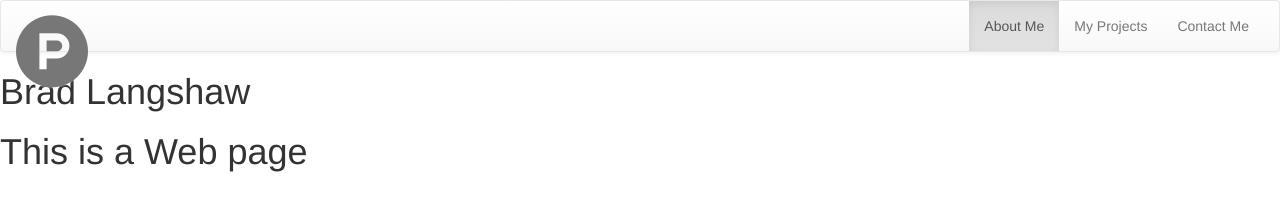
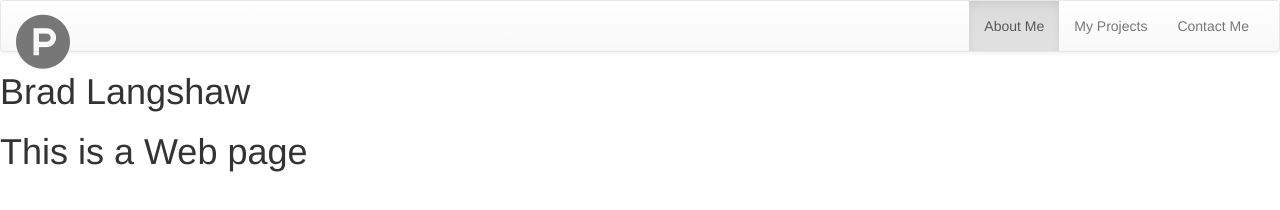
Before and after one commit to brad-langshaw/COMP1073-Lesson-4, a plain HTML site: page index.html in a window 1280 px wide. Drawn offline with Linux system fonts and the light colour scheme.

Commit message:
not right yet

```diff
--- a/index.html
+++ b/index.html
@@ -25,7 +25,7 @@
 					<span class="icon-bar"></span>
 					<span class="icon-bar"></span>
 				</button>
-				<a class="navbar-brand" href="#"><i class="fa fa-product-hunt fa-4x"></i></a>
+				<a class="navbar-brand" href="#"><i class="fa fa-product-hunt fa-3x"></i></a>
 			</div>
 
 			<!-- Collect the nav links, forms, and other content for toggling -->
```
